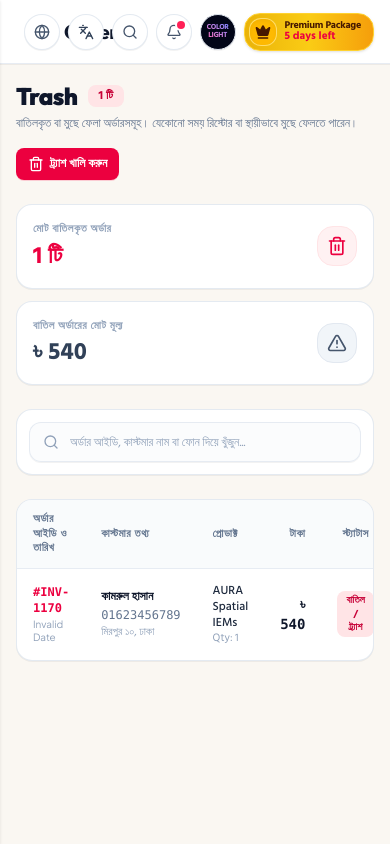
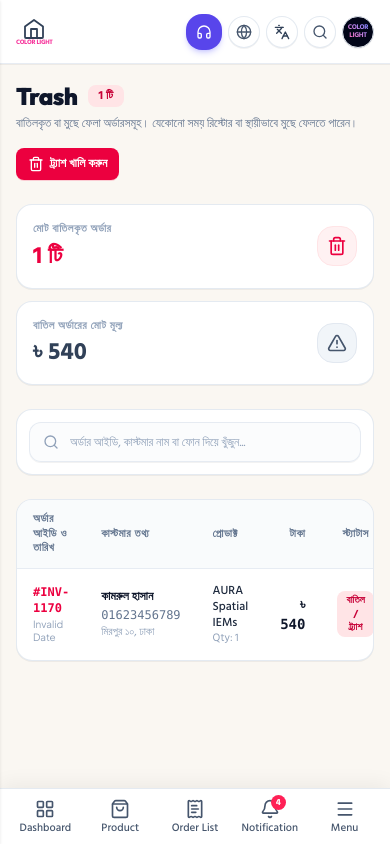
Before and after one commit to m-anwarulkarim/sveltekit-LP, a SvelteKit app: page /admin/orders/trash in a window 390 px wide. Built offline with nearby package versions, Linux system fonts and the light colour scheme; no server answers.

Commit message:
feat(mobile): add mobile top navbar and mobile bottom navigation bar matching reference screenshot

```diff
--- a/src/routes/admin/+layout.svelte
+++ b/src/routes/admin/+layout.svelte
@@ -20,7 +20,10 @@
 		User,
 		LogOut,
 		Info,
-		PanelLeftOpen
+		PanelLeftOpen,
+		LayoutGrid,
+		ShoppingBag,
+		ReceiptText
 	} from 'lucide-svelte';
 
 	let { data, children }: { data: any; children: Snippet } = $props();
@@ -28,6 +31,7 @@
 	// Sidebar responsive collapse states
 	let isSidebarCollapsed = $state(false);
 	let isMobileSidebarOpen = $state(false);
+	let isMobileSearchOpen = $state(false);
 	let isOrdersOpen = $state(false);
 	let ordersDropdownRef = $state<HTMLDivElement | null>(null);
 
@@ -563,20 +567,25 @@
 	<!-- ============================================== -->
 	<div class="flex-1 flex flex-col min-w-0 min-h-screen">
 
-		<!-- TOP COMMAND BAR (Exact Match with User's Navbar Reference) -->
+		<!-- TOP COMMAND BAR (Exact Match with User's Mobile & Desktop Reference) -->
 		<header class="h-16 md:h-20 bg-white border-b border-slate-200/80 px-4 md:px-8 flex items-center justify-between sticky top-0 z-30 shadow-2xs">
 			<div class="flex items-center gap-3 md:gap-4 min-w-0">
-				<!-- Mobile Hamburger Toggle -->
-				<button
-					onclick={() => isMobileSidebarOpen = true}
-					class="md:hidden p-2 rounded-xl text-slate-600 hover:text-slate-900 hover:bg-slate-100 transition-colors shrink-0"
-					aria-label="Open sidebar"
-				>
-					<Menu class="w-5 h-5" />
-				</button>
 
-				<!-- Page Title -->
-				<div class="flex items-center gap-3 md:gap-4 shrink-0">
+				<!-- Mobile Store Brand Logo (Exact match with user reference screenshot) -->
+				<a href="/admin" class="flex md:hidden items-center gap-1.5 shrink-0 group" title="হোমপেজ">
+					<div class="flex flex-col items-center justify-center">
+						<svg class="w-6 h-6 text-slate-700" viewBox="0 0 24 24" fill="none" stroke="currentColor" stroke-width="1.8" stroke-linecap="round" stroke-linejoin="round">
+							<path d="M3 9.5L12 3l9 6.5V20a1 1 0 0 1-1 1H4a1 1 0 0 1-1-1V9.5z" />
+							<polyline points="9 21 9 12 15 12 15 21" />
+						</svg>
+						<span class="text-[6.5px] font-black text-pink-500 uppercase tracking-tighter leading-none -mt-0.5">
+							COLOR LIGHT
+						</span>
+					</div>
+				</a>
+
+				<!-- Desktop Page Title & Action Buttons -->
+				<div class="hidden md:flex items-center gap-3 md:gap-4 shrink-0">
 					<h1 class="text-xl md:text-2xl font-bold text-slate-900 tracking-tight">
 						{#if isDashboard}
 							<span>Dashboard</span>
@@ -599,7 +608,7 @@
 						{/if}
 					</h1>
 
-					<!-- Tutorial & Support Action Buttons (Exact Replica) -->
+					<!-- Tutorial & Support Action Buttons (Desktop) -->
 					<div class="hidden sm:flex items-center gap-2.5">
 						<!-- Tutorial Button -->
 						<button
@@ -625,44 +634,50 @@
 				</div>
 			</div>
 
-			<!-- Right Navbar Actions (Exact Replica) -->
-			<div class="flex items-center gap-2 sm:gap-2.5 shrink-0">
+			<!-- Right Navbar Actions (Exact Match with Reference Screenshot) -->
+			<div class="flex items-center gap-1.5 sm:gap-2.5 shrink-0">
 
-				<!-- 1. Globe Button (Live Store) -->
+				<!-- 1. Mobile Support Button (Purple rounded tile matching screenshot) -->
+				<a
+					href="/admin/support"
+					class="md:hidden w-9 h-9 rounded-2xl bg-[#5845eb] hover:bg-[#4936d6] text-white flex items-center justify-center shadow-md shadow-indigo-500/25 shrink-0 transition-transform active:scale-95"
+					title="সাপোর্ট হেল্পলাইন ও সেন্টার"
+				>
+					<Headphones class="w-4 h-4 text-white" />
+				</a>
+
+				<!-- 2. Globe Button (Live Store) -->
 				<a
 					href="/"
 					target="_blank"
-					class="w-9 h-9 rounded-full border border-slate-200/90 bg-white flex items-center justify-center text-slate-600 hover:text-slate-900 hover:bg-slate-50 transition-colors shadow-2xs"
+					class="w-8 h-8 sm:w-9 sm:h-9 rounded-full border border-slate-200/90 bg-white flex items-center justify-center text-slate-600 hover:text-slate-900 hover:bg-slate-50 transition-colors shadow-2xs shrink-0"
 					title="লাইভ ওয়েবসাইট দেখুন"
 				>
 					<Globe class="w-4 h-4" />
 				</a>
 
-				<!-- 2. Language Switcher (文A) -->
+				<!-- 3. Language Switcher (文A) -->
 				<button
 					type="button"
 					onclick={() => alert('ভাষা: বাংলা এবং English উভয়ই সক্রিয়')}
-					class="w-9 h-9 rounded-full border border-slate-200/90 bg-white flex items-center justify-center text-slate-700 hover:text-slate-900 hover:bg-slate-50 transition-colors shadow-2xs cursor-pointer"
+					class="w-8 h-8 sm:w-9 sm:h-9 rounded-full border border-slate-200/90 bg-white flex items-center justify-center text-slate-700 hover:text-slate-900 hover:bg-slate-50 transition-colors shadow-2xs cursor-pointer shrink-0"
 					title="ভাষা পরিবর্তন (Bangla / English)"
 				>
 					<Languages class="w-4 h-4" />
 				</button>
 
-				<!-- 3. Search Icon Button -->
+				<!-- 4. Search Icon Button -->
 				<button
 					type="button"
-					onclick={() => {
-						const input = document.querySelector('input[type="text"]') as HTMLInputElement;
-						if (input) input.focus();
-					}}
-					class="w-9 h-9 rounded-full border border-slate-200/90 bg-white flex items-center justify-center text-slate-600 hover:text-slate-900 hover:bg-slate-50 transition-colors shadow-2xs cursor-pointer"
+					onclick={() => (isMobileSearchOpen = !isMobileSearchOpen)}
+					class="w-8 h-8 sm:w-9 sm:h-9 rounded-full border border-slate-200/90 bg-white flex items-center justify-center text-slate-600 hover:text-slate-900 hover:bg-slate-50 transition-colors shadow-2xs cursor-pointer shrink-0"
 					title="সার্চ করুন"
 				>
 					<Search class="w-4 h-4" />
 				</button>
 
-				<!-- 4. Notification Bell with Red Indicator Dot -->
-				<div class="relative">
+				<!-- 5. Notification Bell (Desktop only) -->
+				<div class="hidden md:block relative">
 					<button
 						type="button"
 						onclick={() => (isNotificationOpen = !isNotificationOpen)}
@@ -698,22 +713,22 @@
 					{/if}
 				</div>
 
-				<!-- 5. Store / Profile Circle (COLOR LIGHT) -->
+				<!-- 6. Store / Profile Circle (COLOR LIGHT) -->
 				<a
 					href="/admin/profile"
-					class="w-9 h-9 rounded-full bg-slate-950 border border-slate-200 flex items-center justify-center text-white overflow-hidden shadow-2xs hover:ring-2 hover:ring-[#5845eb]/30 transition-all cursor-pointer"
+					class="w-8 h-8 sm:w-9 sm:h-9 rounded-full bg-slate-950 border border-slate-200 flex items-center justify-center text-white overflow-hidden shadow-2xs hover:ring-2 hover:ring-[#5845eb]/30 transition-all cursor-pointer shrink-0"
 					title="প্রোফাইল সেটিংস"
 				>
-					<div class="text-[7.5px] font-black uppercase tracking-tighter text-center leading-[1.05] bg-gradient-to-tr from-pink-400 to-indigo-400 bg-clip-text text-transparent">
+					<div class="text-[7px] sm:text-[7.5px] font-black uppercase tracking-tighter text-center leading-[1.05] bg-gradient-to-tr from-pink-400 to-indigo-400 bg-clip-text text-transparent">
 						COLOR<br/>LIGHT
 					</div>
 				</a>
 
-				<!-- 6. Golden "Premium Package" Pill (Exact Match) -->
+				<!-- 7. Golden "Premium Package" Pill (Desktop Only) -->
 				<button
 					type="button"
 					onclick={() => (isPackageModalOpen = true)}
-					class="rounded-2xl bg-gradient-to-r from-[#eab308] via-[#facc15] to-[#f59e0b] p-1 pr-3 flex items-center gap-2 shadow-sm border border-amber-300 hover:brightness-105 active:scale-95 transition-all cursor-pointer"
+					class="hidden md:flex rounded-2xl bg-gradient-to-r from-[#eab308] via-[#facc15] to-[#f59e0b] p-1 pr-3 items-center gap-2 shadow-sm border border-amber-300 hover:brightness-105 active:scale-95 transition-all cursor-pointer shrink-0"
 					title="প্রিমিয়াম প্যাকেজ মেয়াদ"
 				>
 					<!-- Inner Golden Tile with Crown -->
@@ -730,6 +745,29 @@
 			</div>
 		</header>
 
+		<!-- Mobile Slide-down Search Bar -->
+		{#if isMobileSearchOpen}
+			<div class="md:hidden bg-white border-b border-slate-200 px-4 py-2.5 flex items-center gap-2 animate-in slide-in-from-top-2 duration-200 shadow-xs">
+				<div class="relative flex-1">
+					<Search class="w-4 h-4 absolute left-3 top-1/2 -translate-y-1/2 text-slate-400" />
+					<input
+						type="text"
+						placeholder="অর্ডার, কাস্টমার বা সেটিংস খুঁজুন..."
+						bind:value={orderSearchQuery}
+						class="w-full bg-slate-50 border border-slate-200 rounded-xl pl-9 pr-3 py-2 text-xs text-slate-800 placeholder-slate-400 focus:outline-none focus:border-[#5845eb]"
+					/>
+				</div>
+				<button
+					type="button"
+					onclick={() => (isMobileSearchOpen = false)}
+					class="p-2 text-slate-400 hover:text-slate-700 cursor-pointer"
+					aria-label="Close search"
+				>
+					<X class="w-4 h-4" />
+				</button>
+			</div>
+		{/if}
+
 		<!-- Courier Sync Alert Banner -->
 		{#if courierSyncMessage}
 			<div class="bg-indigo-50 border-b border-indigo-200 px-4 md:px-8 py-2.5 flex items-center justify-between text-xs text-indigo-900 font-semibold animate-in fade-in duration-200">
@@ -743,11 +781,72 @@
 			</div>
 		{/if}
 
-		<!-- Page View Slot -->
-		<main class="flex-1 p-4 md:p-8">
+		<!-- Page View Slot (with bottom padding for mobile floating bar) -->
+		<main class="flex-1 p-4 md:p-8 pb-24 md:pb-8">
 			{@render children()}
 		</main>
 
+	</div>
+
+	<!-- ============================================== -->
+	<!-- 3. MOBILE BOTTOM NAVIGATION BAR (Exact Match)  -->
+	<!-- ============================================== -->
+	<div class="md:hidden fixed bottom-0 left-0 right-0 z-40 bg-white/95 backdrop-blur-md border-t border-slate-200/90 shadow-[0_-4px_20px_rgba(0,0,0,0.06)] px-2 py-1.5">
+		<div class="grid grid-cols-5 items-center">
+
+			<!-- 1. Dashboard -->
+			<a
+				href="/admin"
+				class="flex flex-col items-center justify-center gap-1 py-1 transition-colors {isDashboard ? 'text-[#5845eb]' : 'text-slate-600 hover:text-slate-900'}"
+			>
+				<LayoutGrid class="w-5 h-5 {isDashboard ? 'stroke-[2.5]' : 'stroke-2'}" />
+				<span class="text-[11px] {isDashboard ? 'font-bold' : 'font-medium'} leading-none">Dashboard</span>
+			</a>
+
+			<!-- 2. Product -->
+			<a
+				href="/admin/orders"
+				class="flex flex-col items-center justify-center gap-1 py-1 transition-colors {currentPath === '/admin/orders' ? 'text-[#5845eb]' : 'text-slate-600 hover:text-slate-900'}"
+			>
+				<ShoppingBag class="w-5 h-5 {currentPath === '/admin/orders' ? 'stroke-[2.5]' : 'stroke-2'}" />
+				<span class="text-[11px] {currentPath === '/admin/orders' ? 'font-bold' : 'font-medium'} leading-none">Product</span>
+			</a>
+
+			<!-- 3. Order List -->
+			<a
+				href="/admin/orders/list"
+				class="flex flex-col items-center justify-center gap-1 py-1 transition-colors {currentPath === '/admin/orders/list' ? 'text-[#5845eb]' : 'text-slate-600 hover:text-slate-900'}"
+			>
+				<ReceiptText class="w-5 h-5 {currentPath === '/admin/orders/list' ? 'stroke-[2.5]' : 'stroke-2'}" />
+				<span class="text-[11px] {currentPath === '/admin/orders/list' ? 'font-bold' : 'font-medium'} leading-none">Order List</span>
+			</a>
+
+			<!-- 4. Notification -->
+			<button
+				type="button"
+				onclick={() => (isNotificationOpen = !isNotificationOpen)}
+				class="flex flex-col items-center justify-center gap-1 py-1 transition-colors text-slate-600 hover:text-slate-900 relative cursor-pointer"
+			>
+				<div class="relative">
+					<Bell class="w-5 h-5 stroke-2" />
+					<span class="absolute -top-1 -right-1.5 min-w-[15px] h-[15px] px-0.5 rounded-full bg-rose-500 text-white text-[9px] font-black flex items-center justify-center leading-none">
+						4
+					</span>
+				</div>
+				<span class="text-[11px] font-medium leading-none">Notification</span>
+			</button>
+
+			<!-- 5. Menu -->
+			<button
+				type="button"
+				onclick={() => (isMobileSidebarOpen = !isMobileSidebarOpen)}
+				class="flex flex-col items-center justify-center gap-1 py-1 transition-colors text-slate-600 hover:text-slate-900 cursor-pointer"
+			>
+				<Menu class="w-5 h-5 stroke-2" />
+				<span class="text-[11px] font-medium leading-none">Menu</span>
+			</button>
+
+		</div>
 	</div>
 
 	<!-- ============================================== -->
```
